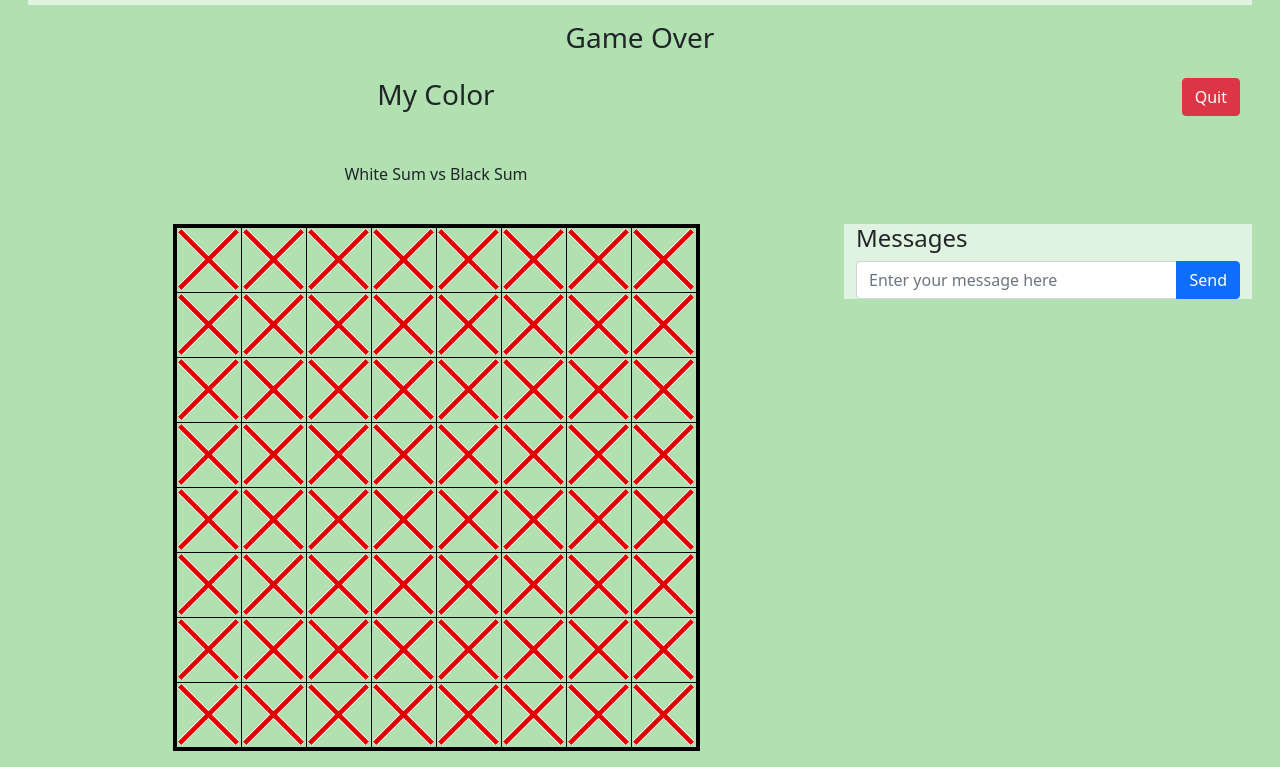
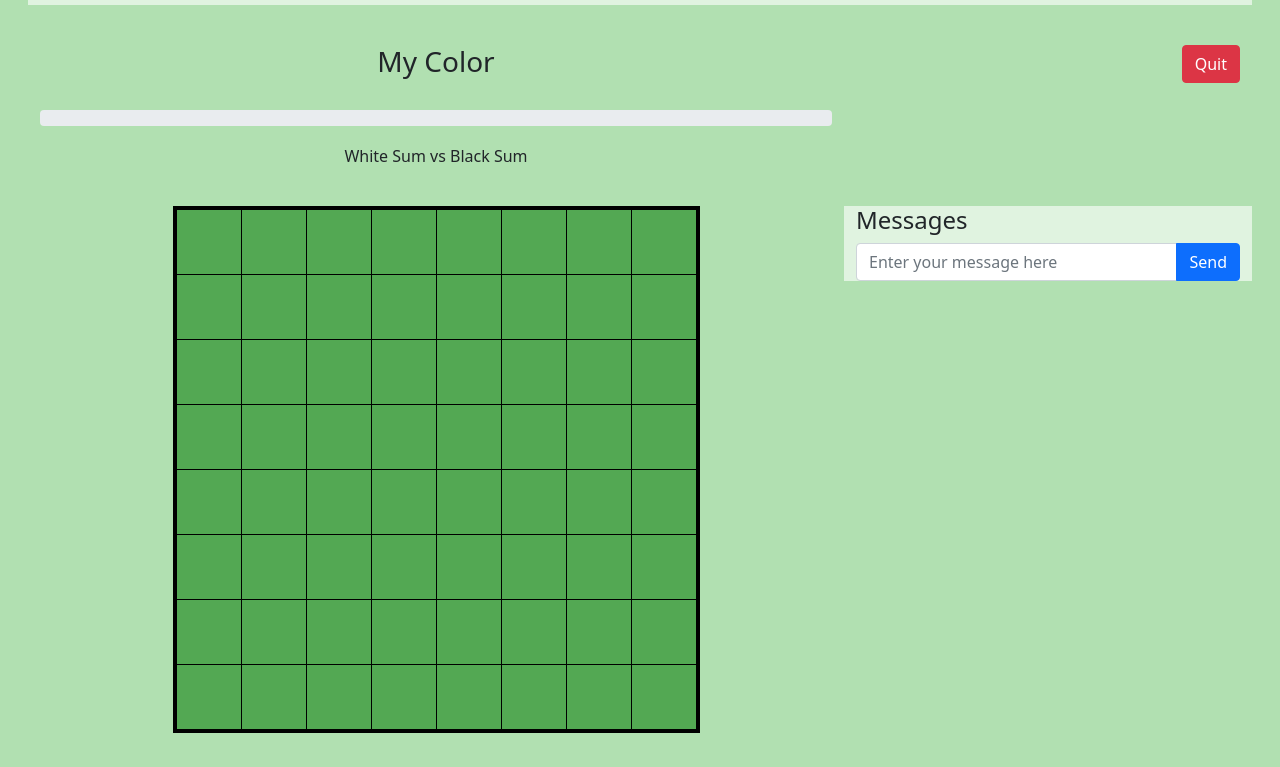
Before and after one commit to sukyk2/reversi-suky, a website: page public/game.html in a window 1280 px wide. Shown: the part 53-820 px from the top of the page. Drawn offline with nearby package versions, Linux system fonts and the light colour scheme; no server answers.

Commit message:
finish game functionality

```diff
--- a/public/assets/css/game.css
+++ b/public/assets/css/game.css
@@ -23,6 +23,7 @@ table#game_board {
 }
 
 table#game_board td {
+  background-color: rgb(83,168,83);
   border:1px solid black;
   margin:0px;
   padding:0px;
--- a/public/game.html
+++ b/public/game.html
@@ -22,13 +22,17 @@
 
       <div class="row m-3">
         <div class="col text-center">
-          <h3 id="game_over">Game Over</h3>
+          <h3 id="game_over"></h3>
         </div>
       </div>
 
       <div class="row m-3">
         <div class="col-md-8 text-center justify-content-center">
           <h3 id="my_color">My Color</h3><br/>
+          <div class="text-center progress">
+            <div id="elapsed" class="progress-bar progress-bar-animated progress-bar-striped bg-success " role="progressbar" style="width:0%;" aria-valuenow="0" aria-valuemin="0" aria-valuemax="100">
+            </div>
+          </div>
           <img class="img-fluid" src="assets/images/empty_to_white.gif" alt="White Score"/>
           <span id="whitesum">White Sum</span>
           <span id="vs">vs</span>
@@ -44,86 +48,87 @@
         <div class="col">
           <div class="row align-items-start justify-content-center">
             <div class ="col-md-8 table-responsive">
+
               <table id="game_board" class="mx-auto w-auto">
                 <tr>
-                  <td id="0_0"><img class="img-fluid" src="assets/images/error.gif" alt="error" /></td>
-                  <td id="0_1"><img class="img-fluid" src="assets/images/error.gif" alt="error" /></td>
-                  <td id="0_2"><img class="img-fluid" src="assets/images/error.gif" alt="error" /></td>
-                  <td id="0_3"><img class="img-fluid" src="assets/images/error.gif" alt="error" /></td>
-                  <td id="0_4"><img class="img-fluid" src="assets/images/error.gif" alt="error" /></td>
-                  <td id="0_5"><img class="img-fluid" src="assets/images/error.gif" alt="error" /></td>
-                  <td id="0_6"><img class="img-fluid" src="assets/images/error.gif" alt="error" /></td>
-                  <td id="0_7"><img class="img-fluid" src="assets/images/error.gif" alt="error" /></td>
+                  <td id="0_0"><img class="img-fluid" src="assets/images/empty.gif" alt="error" /></td>
+                  <td id="0_1"><img class="img-fluid" src="assets/images/empty.gif" alt="error" /></td>
+                  <td id="0_2"><img class="img-fluid" src="assets/images/empty.gif" alt="error" /></td>
+                  <td id="0_3"><img class="img-fluid" src="assets/images/empty.gif" alt="error" /></td>
+                  <td id="0_4"><img class="img-fluid" src="assets/images/empty.gif" alt="error" /></td>
+                  <td id="0_5"><img class="img-fluid" src="assets/images/empty.gif" alt="error" /></td>
+                  <td id="0_6"><img class="img-fluid" src="assets/images/empty.gif" alt="error" /></td>
+                  <td id="0_7"><img class="img-fluid" src="assets/images/empty.gif" alt="error" /></td>
                 </tr>
                 <tr>
-                  <td id="1_0"><img class="img-fluid" src="assets/images/error.gif" alt="error" /></td>
-                  <td id="1_1"><img class="img-fluid" src="assets/images/error.gif" alt="error" /></td>
-                  <td id="1_2"><img class="img-fluid" src="assets/images/error.gif" alt="error" /></td>
-                  <td id="1_3"><img class="img-fluid" src="assets/images/error.gif" alt="error" /></td>
-                  <td id="1_4"><img class="img-fluid" src="assets/images/error.gif" alt="error" /></td>
-                  <td id="1_5"><img class="img-fluid" src="assets/images/error.gif" alt="error" /></td>
-                  <td id="1_6"><img class="img-fluid" src="assets/images/error.gif" alt="error" /></td>
-                  <td id="1_7"><img class="img-fluid" src="assets/images/error.gif" alt="error" /></td>
+                  <td id="1_0"><img class="img-fluid" src="assets/images/empty.gif" alt="error" /></td>
+                  <td id="1_1"><img class="img-fluid" src="assets/images/empty.gif" alt="error" /></td>
+                  <td id="1_2"><img class="img-fluid" src="assets/images/empty.gif" alt="error" /></td>
+                  <td id="1_3"><img class="img-fluid" src="assets/images/empty.gif" alt="error" /></td>
+                  <td id="1_4"><img class="img-fluid" src="assets/images/empty.gif" alt="error" /></td>
+                  <td id="1_5"><img class="img-fluid" src="assets/images/empty.gif" alt="error" /></td>
+                  <td id="1_6"><img class="img-fluid" src="assets/images/empty.gif" alt="error" /></td>
+                  <td id="1_7"><img class="img-fluid" src="assets/images/empty.gif" alt="error" /></td>
                 </tr>
                 <tr>
-                  <td id="2_0"><img class="img-fluid" src="assets/images/error.gif" alt="error" /></td>
-                  <td id="2_1"><img class="img-fluid" src="assets/images/error.gif" alt="error" /></td>
-                  <td id="2_2"><img class="img-fluid" src="assets/images/error.gif" alt="error" /></td>
-                  <td id="2_3"><img class="img-fluid" src="assets/images/error.gif" alt="error" /></td>
-                  <td id="2_4"><img class="img-fluid" src="assets/images/error.gif" alt="error" /></td>
-                  <td id="2_5"><img class="img-fluid" src="assets/images/error.gif" alt="error" /></td>
-                  <td id="2_6"><img class="img-fluid" src="assets/images/error.gif" alt="error" /></td>
-                  <td id="2_7"><img class="img-fluid" src="assets/images/error.gif" alt="error" /></td>
+                  <td id="2_0"><img class="img-fluid" src="assets/images/empty.gif" alt="error" /></td>
+                  <td id="2_1"><img class="img-fluid" src="assets/images/empty.gif" alt="error" /></td>
+                  <td id="2_2"><img class="img-fluid" src="assets/images/empty.gif" alt="error" /></td>
+                  <td id="2_3"><img class="img-fluid" src="assets/images/empty.gif" alt="error" /></td>
+                  <td id="2_4"><img class="img-fluid" src="assets/images/empty.gif" alt="error" /></td>
+                  <td id="2_5"><img class="img-fluid" src="assets/images/empty.gif" alt="error" /></td>
+                  <td id="2_6"><img class="img-fluid" src="assets/images/empty.gif" alt="error" /></td>
+                  <td id="2_7"><img class="img-fluid" src="assets/images/empty.gif" alt="error" /></td>
                 </tr>
                 <tr>
-                  <td id="3_0"><img class="img-fluid" src="assets/images/error.gif" alt="error" /></td>
-                  <td id="3_1"><img class="img-fluid" src="assets/images/error.gif" alt="error" /></td>
-                  <td id="3_2"><img class="img-fluid" src="assets/images/error.gif" alt="error" /></td>
-                  <td id="3_3"><img class="img-fluid" src="assets/images/error.gif" alt="error" /></td>
-                  <td id="3_4"><img class="img-fluid" src="assets/images/error.gif" alt="error" /></td>
-                  <td id="3_5"><img class="img-fluid" src="assets/images/error.gif" alt="error" /></td>
-                  <td id="3_6"><img class="img-fluid" src="assets/images/error.gif" alt="error" /></td>
-                  <td id="3_7"><img class="img-fluid" src="assets/images/error.gif" alt="error" /></td>
+                  <td id="3_0"><img class="img-fluid" src="assets/images/empty.gif" alt="error" /></td>
+                  <td id="3_1"><img class="img-fluid" src="assets/images/empty.gif" alt="error" /></td>
+                  <td id="3_2"><img class="img-fluid" src="assets/images/empty.gif" alt="error" /></td>
+                  <td id="3_3"><img class="img-fluid" src="assets/images/empty.gif" alt="error" /></td>
+                  <td id="3_4"><img class="img-fluid" src="assets/images/empty.gif" alt="error" /></td>
+                  <td id="3_5"><img class="img-fluid" src="assets/images/empty.gif" alt="error" /></td>
+                  <td id="3_6"><img class="img-fluid" src="assets/images/empty.gif" alt="error" /></td>
+                  <td id="3_7"><img class="img-fluid" src="assets/images/empty.gif" alt="error" /></td>
                 </tr>
                 <tr>
-                  <td id="4_0"><img class="img-fluid" src="assets/images/error.gif" alt="error" /></td>
-                  <td id="4_1"><img class="img-fluid" src="assets/images/error.gif" alt="error" /></td>
-                  <td id="4_2"><img class="img-fluid" src="assets/images/error.gif" alt="error" /></td>
-                  <td id="4_3"><img class="img-fluid" src="assets/images/error.gif" alt="error" /></td>
-                  <td id="4_4"><img class="img-fluid" src="assets/images/error.gif" alt="error" /></td>
-                  <td id="4_5"><img class="img-fluid" src="assets/images/error.gif" alt="error" /></td>
-                  <td id="4_6"><img class="img-fluid" src="assets/images/error.gif" alt="error" /></td>
-                  <td id="4_7"><img class="img-fluid" src="assets/images/error.gif" alt="error" /></td>
+                  <td id="4_0"><img class="img-fluid" src="assets/images/empty.gif" alt="error" /></td>
+                  <td id="4_1"><img class="img-fluid" src="assets/images/empty.gif" alt="error" /></td>
+                  <td id="4_2"><img class="img-fluid" src="assets/images/empty.gif" alt="error" /></td>
+                  <td id="4_3"><img class="img-fluid" src="assets/images/empty.gif" alt="error" /></td>
+                  <td id="4_4"><img class="img-fluid" src="assets/images/empty.gif" alt="error" /></td>
+                  <td id="4_5"><img class="img-fluid" src="assets/images/empty.gif" alt="error" /></td>
+                  <td id="4_6"><img class="img-fluid" src="assets/images/empty.gif" alt="error" /></td>
+                  <td id="4_7"><img class="img-fluid" src="assets/images/empty.gif" alt="error" /></td>
                 </tr>
                 <tr>
-                  <td id="5_0"><img class="img-fluid" src="assets/images/error.gif" alt="error" /></td>
-                  <td id="5_1"><img class="img-fluid" src="assets/images/error.gif" alt="error" /></td>
-                  <td id="5_2"><img class="img-fluid" src="assets/images/error.gif" alt="error" /></td>
-                  <td id="5_3"><img class="img-fluid" src="assets/images/error.gif" alt="error" /></td>
-                  <td id="5_4"><img class="img-fluid" src="assets/images/error.gif" alt="error" /></td>
-                  <td id="5_5"><img class="img-fluid" src="assets/images/error.gif" alt="error" /></td>
-                  <td id="5_6"><img class="img-fluid" src="assets/images/error.gif" alt="error" /></td>
-                  <td id="5_7"><img class="img-fluid" src="assets/images/error.gif" alt="error" /></td>
+                  <td id="5_0"><img class="img-fluid" src="assets/images/empty.gif" alt="error" /></td>
+                  <td id="5_1"><img class="img-fluid" src="assets/images/empty.gif" alt="error" /></td>
+                  <td id="5_2"><img class="img-fluid" src="assets/images/empty.gif" alt="error" /></td>
+                  <td id="5_3"><img class="img-fluid" src="assets/images/empty.gif" alt="error" /></td>
+                  <td id="5_4"><img class="img-fluid" src="assets/images/empty.gif" alt="error" /></td>
+                  <td id="5_5"><img class="img-fluid" src="assets/images/empty.gif" alt="error" /></td>
+                  <td id="5_6"><img class="img-fluid" src="assets/images/empty.gif" alt="error" /></td>
+                  <td id="5_7"><img class="img-fluid" src="assets/images/empty.gif" alt="error" /></td>
                 </tr>
                 <tr>
-                  <td id="6_0"><img class="img-fluid" src="assets/images/error.gif" alt="error" /></td>
-                  <td id="6_1"><img class="img-fluid" src="assets/images/error.gif" alt="error" /></td>
-                  <td id="6_2"><img class="img-fluid" src="assets/images/error.gif" alt="error" /></td>
-                  <td id="6_3"><img class="img-fluid" src="assets/images/error.gif" alt="error" /></td>
-                  <td id="6_4"><img class="img-fluid" src="assets/images/error.gif" alt="error" /></td>
-                  <td id="6_5"><img class="img-fluid" src="assets/images/error.gif" alt="error" /></td>
-                  <td id="6_6"><img class="img-fluid" src="assets/images/error.gif" alt="error" /></td>
-                  <td id="6_7"><img class="img-fluid" src="assets/images/error.gif" alt="error" /></td>
+                  <td id="6_0"><img class="img-fluid" src="assets/images/empty.gif" alt="error" /></td>
+                  <td id="6_1"><img class="img-fluid" src="assets/images/empty.gif" alt="error" /></td>
+                  <td id="6_2"><img class="img-fluid" src="assets/images/empty.gif" alt="error" /></td>
+                  <td id="6_3"><img class="img-fluid" src="assets/images/empty.gif" alt="error" /></td>
+                  <td id="6_4"><img class="img-fluid" src="assets/images/empty.gif" alt="error" /></td>
+                  <td id="6_5"><img class="img-fluid" src="assets/images/empty.gif" alt="error" /></td>
+                  <td id="6_6"><img class="img-fluid" src="assets/images/empty.gif" alt="error" /></td>
+                  <td id="6_7"><img class="img-fluid" src="assets/images/empty.gif" alt="error" /></td>
                 </tr>
                 <tr>
-                  <td id="7_0"><img class="img-fluid" src="assets/images/error.gif" alt="error" /></td>
-                  <td id="7_1"><img class="img-fluid" src="assets/images/error.gif" alt="error" /></td>
-                  <td id="7_2"><img class="img-fluid" src="assets/images/error.gif" alt="error" /></td>
-                  <td id="7_3"><img class="img-fluid" src="assets/images/error.gif" alt="error" /></td>
-                  <td id="7_4"><img class="img-fluid" src="assets/images/error.gif" alt="error" /></td>
-                  <td id="7_5"><img class="img-fluid" src="assets/images/error.gif" alt="error" /></td>
-                  <td id="7_6"><img class="img-fluid" src="assets/images/error.gif" alt="error" /></td>
-                  <td id="7_7"><img class="img-fluid" src="assets/images/error.gif" alt="error" /></td>
+                  <td id="7_0"><img class="img-fluid" src="assets/images/empty.gif" alt="error" /></td>
+                  <td id="7_1"><img class="img-fluid" src="assets/images/empty.gif" alt="error" /></td>
+                  <td id="7_2"><img class="img-fluid" src="assets/images/empty.gif" alt="error" /></td>
+                  <td id="7_3"><img class="img-fluid" src="assets/images/empty.gif" alt="error" /></td>
+                  <td id="7_4"><img class="img-fluid" src="assets/images/empty.gif" alt="error" /></td>
+                  <td id="7_5"><img class="img-fluid" src="assets/images/empty.gif" alt="error" /></td>
+                  <td id="7_6"><img class="img-fluid" src="assets/images/empty.gif" alt="error" /></td>
+                  <td id="7_7"><img class="img-fluid" src="assets/images/empty.gif" alt="error" /></td>
                 </tr>
               </table>
             </div>
```
Also changed, not shown: public/assets/js/main.js (+68 -15 lines), server.js (+188 -6 lines).
